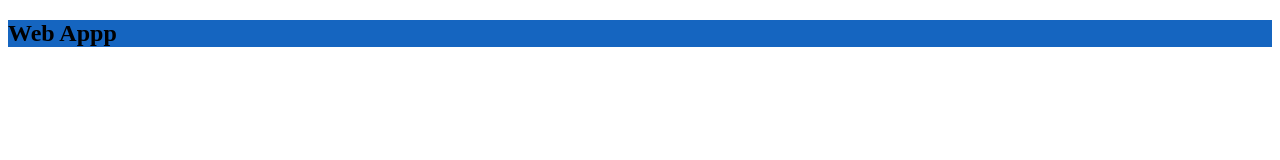
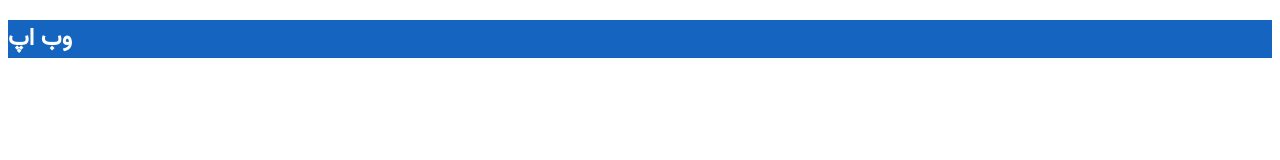
Before and after one commit to JasonJafari/frontcast-css-master, a plain HTML site: page index.html in a window 1280 px wide. Drawn offline with Linux system fonts and the light colour scheme.

Commit message:
06-fonts

```diff
--- a/index.html
+++ b/index.html
@@ -11,7 +11,7 @@
 <body>
     <main>
         <section>
-            <h1>Web Appp</h1>
+            <h1>وب اپ</h1>
         </section>
     </main>
 </body>
--- a/styles/styles.css
+++ b/styles/styles.css
@@ -1,3 +1,16 @@
+@font-face {
+    font-family: 'Vazir-FD';
+    src: url('../fonts/Vazir.woff');
+}
+
+body{
+    font-family: 'Vazir-FD';
+}
+
 section {
     background: #1565c0;
 }
+
+h1 {
+    color: #ffffff;
+}
```
Also changed, not shown: fonts/Vazir.woff (added).
